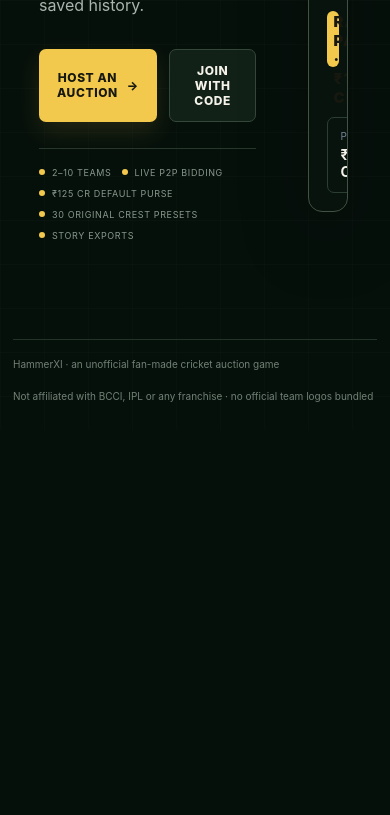
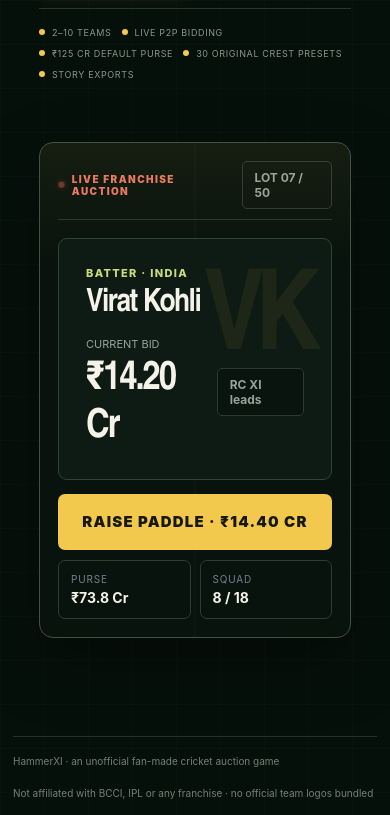
Before and after one commit to Rishikeshsanin/HammerXI-IPL-AUCTION-GAME, a website with bundled scripts: page index.html in a window 390 px wide. Shown: the part 572-1387 px from the top of the page. Before the commit the page ends 1002 px from the top, so only its background shows below. Built offline with nearby package versions, Linux system fonts and the light colour scheme.

Commit message:
fix(v2.2.1): keep hero preview single-column below tablet width

```diff
--- a/styles.css
+++ b/styles.css
@@ -353,3 +353,11 @@ img{max-width:100%}
   }
   .topbar,.brand,.top-actions{min-width:0}
 }
+
+
+/* V2.2.1 — final cascade guard: later desktop theme must not restore two columns on phones/tablets */
+@media(max-width:1050px){
+  .hero{grid-template-columns:minmax(0,1fr)}
+  .hero>section,.hero-demo{min-width:0;max-width:100%}
+  .auction-preview{max-width:100%}
+}
```
